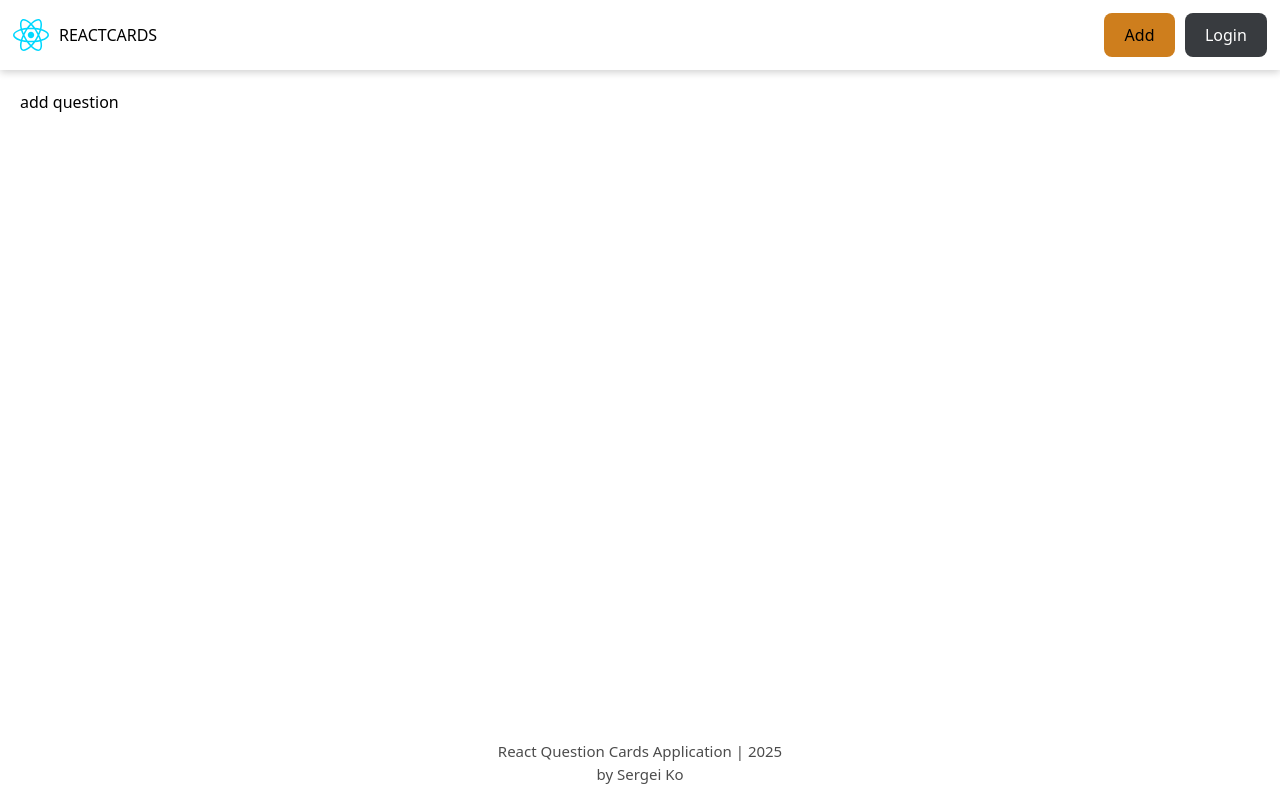
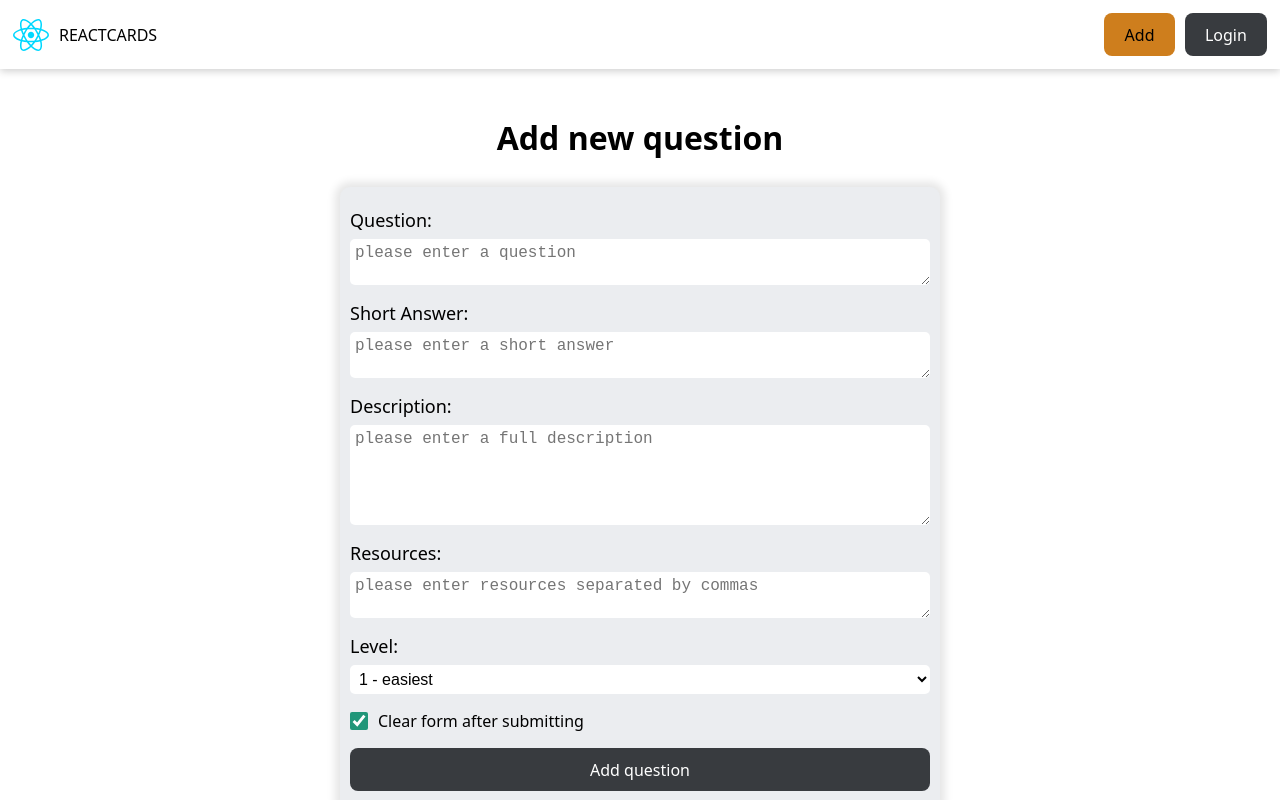
Before and after one commit to sergei404/react-app-course, a React (Vite) app: page /addquestion in a window 1280 px wide. Built offline with nearby package versions, Linux system fonts and the light colour scheme.

Commit message:
add AddQuestionPage, add lazy

```diff
--- a/src/App.jsx
+++ b/src/App.jsx
@@ -3,6 +3,7 @@
 import { HomePage } from "./pages/HomePage";
 import { NotFoundPage } from "./pages/NotFoundPage";
 import { QuestionPage } from "./pages/QuestionPage";
+import { AddQuestionPageLazy } from "./pages/AddQuestionPage";
 
 function App() {
   return (
@@ -11,7 +12,7 @@
         <Route element={<MainLayout />}>
           <Route path="/" element={<HomePage />}></Route>
           <Route path="/forbidden" element={<div>forbidden!!!</div>}></Route>
-          <Route path="/addquestion" element={<div>add question</div>}></Route>
+          <Route path="/addquestion" element={<AddQuestionPageLazy />}></Route>
           <Route path="/question/:id" element={<QuestionPage />}></Route>
           <Route path="*" element={<NotFoundPage />}></Route>
         </Route>
--- a/src/components/MainLayout/MainLayout.jsx
+++ b/src/components/MainLayout/MainLayout.jsx
@@ -2,6 +2,8 @@
 import cls from "./MainLayout.module.css";
 import Header from "../Header/Header";
 import { ToastContainer } from "react-toastify";
+import { Suspense } from "react";
+import { Loader } from "../Loader";
 
 export const MainLayout = () => {
   const currentYear = new Date().getFullYear();
@@ -12,7 +14,9 @@
         <Header />
         <div className={cls.mainWrapper}>
           <main className={cls.main}>
-            <Outlet />
+            <Suspense fallback={<Loader />}>
+              <Outlet />
+            </Suspense>
           </main>
           <footer className={cls.footer}>
             React Question Cards Application | {currentYear}
--- a/src/index.css
+++ b/src/index.css
@@ -6,6 +6,7 @@
   --btn-text-color: #fff;
 
   --card-bg-color: #343a46;
+  --green-color: #219679;
 
   font-family: system-ui, Avenir, Helvetica, Arial, sans-serif;
   line-height: 1.5;
@@ -44,6 +45,7 @@
     --btn-text-color: #fff;
 
     --card-bg-color: #ebedf0;
+    --green-color: #219679;
   }
 }
 @media (prefers-color-scheme: dark) {
@@ -55,5 +57,6 @@
     --btn-text-color: #57c4dc;
 
     --card-bg-color: #343a46;
+    --green-color: #219679;
   }
 }
--- /dev/null
+++ b/src/pages/AddQuestionPage/AddQuestionPage.jsx
@@ -0,0 +1,119 @@
+import { useActionState } from "react";
+import { Button } from "../../components/Button";
+import cls from "./AddQuestionPage.module.css";
+import { delayFn } from "../../helpers/delayFn";
+import { toast } from "react-toastify";
+import { API_URL } from "../../constants";
+import { Loader } from "../../components/Loader";
+
+const createCardAction = async (_prevState, formData) => {
+  try {
+    await delayFn();
+
+    const resources = formData.get("resources").trim();
+    const isClearForm = formData.get("clearForm");
+
+    const res = await fetch(`${API_URL}/react`, {
+      method: "POST",
+      body: JSON.stringify({
+        question: formData.get("question"),
+        answer: formData.get("answer"),
+        description: formData.get("description"),
+        resources: resources.length ? resources.split(",") : [],
+        level: Number(formData.get("level")),
+        completed: false,
+        editData: undefined,
+      }),
+    });
+
+    if (res.status === 404) {
+      throw new Error(res.statusText);
+    }
+    const question = res.json();
+    toast.success("New question is successfully created!");
+
+    return isClearForm ? {} : question;
+  } catch (error) {
+    toast.error(error.message);
+    return {};
+  }
+};
+
+const AddQuestionPage = () => {
+  const [formState, formAction, isPending] = useActionState(createCardAction, { clearForm: true });
+
+  return (
+    <>
+      {isPending && <Loader />}
+      <h1 className={cls.formTitle}>Add new question</h1>
+      <div className={cls.formContainer}>
+        <form action={formAction} className={cls.form}>
+          <div className={cls.formControl}>
+            <label htmlFor="questionField">Question: </label>
+            <textarea
+              defaultValue={formState.question}
+              name="question"
+              id="questionField"
+              cols="30"
+              rows="2"
+              required
+              placeholder="please enter a question"
+            ></textarea>
+          </div>
+          <div className={cls.formControl}>
+            <label htmlFor="answerField">Short Answer: </label>
+            <textarea
+              defaultValue={formState.answer}
+              name="answer"
+              id="answerField"
+              cols="30"
+              rows="2"
+              required
+              placeholder="please enter a short answer"
+            ></textarea>
+          </div>
+          <div className={cls.formControl}>
+            <label htmlFor="descriptionField">Description: </label>
+            <textarea
+              defaultValue={formState.description}
+              name="description"
+              id="descriptionField"
+              cols="30"
+              rows="5"
+              required
+              placeholder="please enter a full description"
+            ></textarea>
+          </div>
+          <div className={cls.formControl}>
+            <label htmlFor="resourcesField">Resources: </label>
+            <textarea
+              defaultValue={formState.resources}
+              name="resources"
+              id="resourcesField"
+              cols="30"
+              rows="2"
+              placeholder="please enter resources separated by commas"
+            ></textarea>
+          </div>
+          <div className={cls.formControl}>
+            <label htmlFor="levelField">Level: </label>
+            <select name="level" id="levelField" defaultValue={formState.level}>
+              <option disabled>Question level</option>
+              <hr />
+              <option value="1">1 - easiest</option>
+              <option value="2">2 - medium</option>
+              <option value="3">3 - hardest</option>
+            </select>
+          </div>
+          <div className={cls.formControlCheck}>
+            <input className={cls.checkbox} type="checkbox" name="clear" id="clearField" defaultChecked={formState.clearForm} />
+            <label htmlFor="clearField">Clear form after submitting</label>
+          </div>
+          <Button isDisabled={isPending}>Add question</Button>
+        </form>
+      </div>
+    </>
+  );
+};
+
+export default AddQuestionPage;
--- /dev/null
+++ b/src/pages/AddQuestionPage/AddQuestionPage.lazy.jsx
@@ -0,0 +1,5 @@
+import { lazy } from "react";
+
+const AddQuestionPageLazy = lazy(() => import("./AddQuestionPage"));
+
+export default AddQuestionPageLazy;
--- /dev/null
+++ b/src/pages/AddQuestionPage/AddQuestionPage.module.css
@@ -0,0 +1,69 @@
+.formTitle {
+    margin: 25px auto;
+    width: fit-content;
+}
+
+.formContainer {
+    width: 100%;
+    max-width: 600px;
+    margin: 0 auto;
+    border-radius: 10px;
+    background-color: var(--card-bg-color);
+    box-shadow: 0 0 8px 5px rgba(0, 0, 0, 0.1);
+}
+
+.form {
+    width: 100%;
+    padding: 20px 10px;
+    display: flex;
+    flex-direction: column;
+    justify-content: flex-start;
+    align-items: stretch;
+    gap: 15px;
+}
+
+.formControl {
+    width: 100%;
+    display: flex;
+    flex-direction: column;
+    justify-content: flex-start;
+    align-items: stretch;
+    gap: 5px;
+
+    label {
+        color: var(--text-color);
+        font-size: 18px;
+    }
+
+    textarea, select {
+        padding: 5px;
+        color: var(--text-color);
+        background-color: var(--main-bg-color);
+        font-size: 16px;
+        border-radius: 5px;
+        border: none;
+        outline: none;
+    }
+
+    textarea:focus-visible, select:focus-visible {
+        outline: 2px solid var(--green-color);
+    }
+}
+
+.formControlCheck {
+    width: 100%;
+    display: flex;
+    justify-content: flex-start;
+    align-items: center;
+    gap: 10px;
+}
+
+.checkbox {
+  width: 18px;
+  height: 18px;
+  accent-color: var(--green-color);
+}
+
+.checkbox:disabled + label {
+    opacity: 0.5;
+}
--- /dev/null
+++ b/src/pages/AddQuestionPage/index.jsx
@@ -0,0 +1,2 @@
+export { default as AddQuestionPage } from "./AddQuestionPage.jsx";
+export { default as AddQuestionPageLazy } from "./AddQuestionPage.lazy.jsx";
--- a/src/pages/QuestionPage/QuestionPage.module.css
+++ b/src/pages/QuestionPage/QuestionPage.module.css
@@ -89,5 +89,5 @@
 .checkbox {
   width: 18px;
   height: 18px;
-  accent-color: #16c47f;
+  accent-color: var(--green-color);
 }
```
